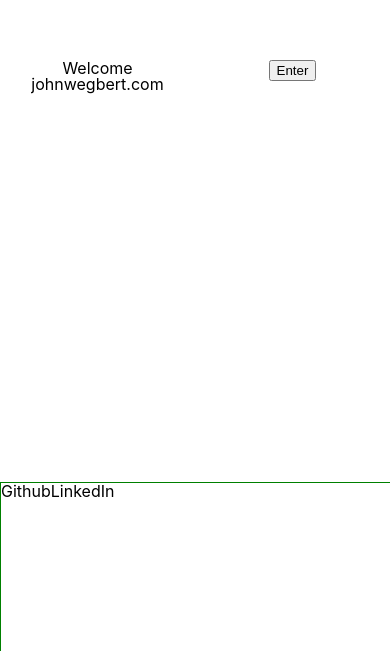
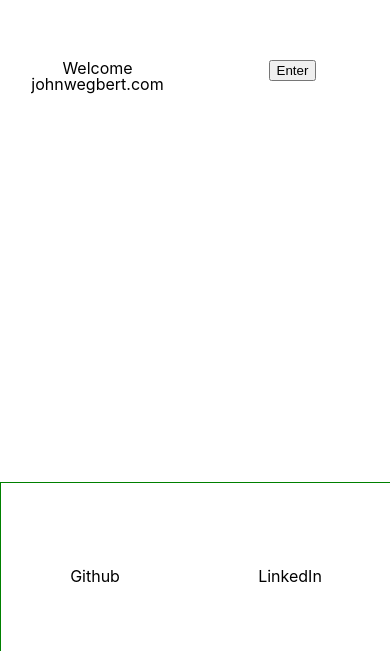
Before and after one commit to jhnegbrt/personal-website, a React (Create React App) app: page / in a window 390 px wide. Shown: the part 193-844 px from the top of the page. Built offline with nearby package versions, Linux system fonts and the light colour scheme.

Commit message:
centers linkedin and github mobile links

```diff
--- a/src/components/mobile/mobile_welcome_modal.jsx
+++ b/src/components/mobile/mobile_welcome_modal.jsx
@@ -20,7 +20,7 @@ class MobileWelcomeModal extends React.Component{
           </div>
         </div>
         <div className="mobile-block-3">
-          <div className="modal-modal-bottom">
+          <div className="mobile-modal-bottom">
             <a>Github</a>
             <a>LinkedIn</a>
           </div>
--- a/src/styles/WelcomeModal.scss
+++ b/src/styles/WelcomeModal.scss
@@ -106,6 +106,12 @@
     margin-top: 30vh;
   }
 
+  .mobile-modal-bottom{
+    display: flex;
+    justify-content: space-around;
+    margin-top: 10vh;
+  }
+
   .mobile-block-1,
   .mobile-block-2,
   .mobile-block-3{
```
